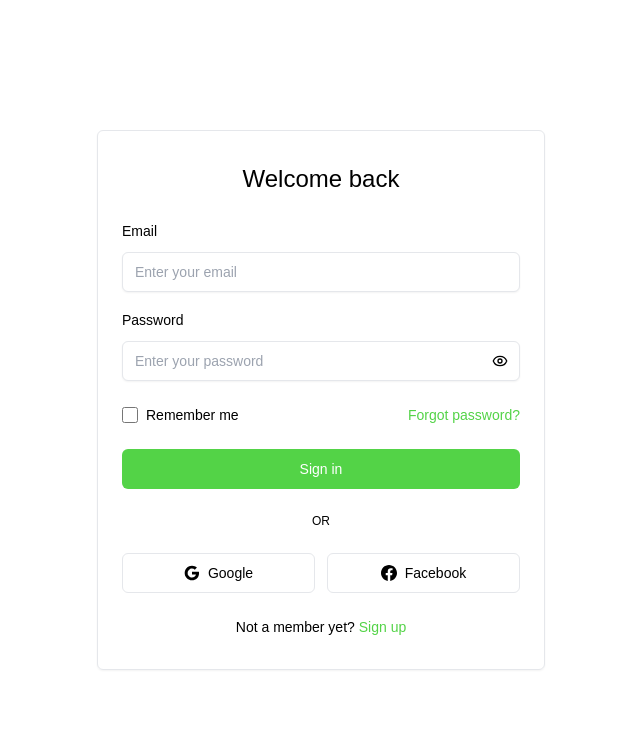
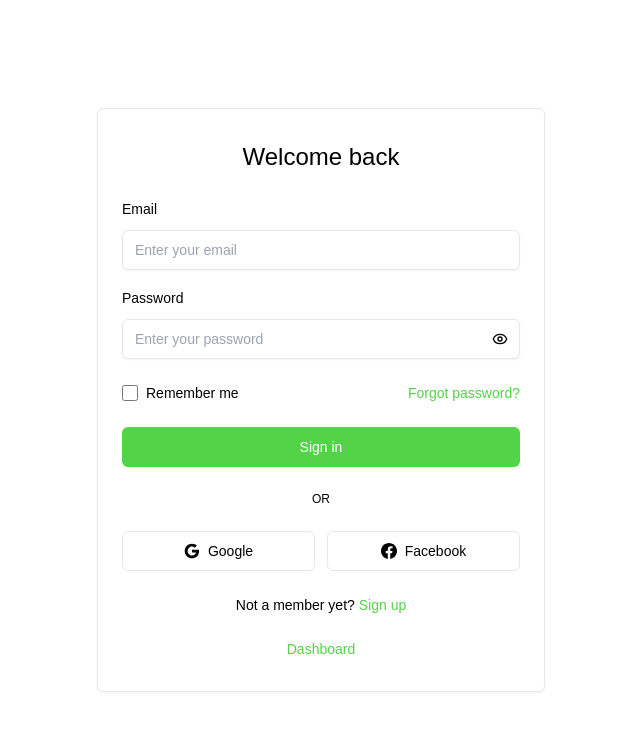
Before and after one commit to Raajkr07/safehold, a React (Vite) app in the folder frontend/: page /login in a window 1280 px wide. Shown: the top 730 px of the page, without its empty margins (319-959 px from the left). Built offline with nearby package versions, Linux system fonts and the light colour scheme.

Commit message:
added dashboard link, so users can view the dashboard without login

```diff
--- a/frontend/src/auth/pages/Login.jsx
+++ b/frontend/src/auth/pages/Login.jsx
@@ -173,6 +173,18 @@ const Login = ({ onNavigate }) => {
             </Link>
           </p>
         </div>
+
+        {/* provided the dashboard link for viewing purpose because this is static website. */}
+        <div className="text-center">
+          <p className="text-sm text-muted-foreground">
+            <Link
+              to='/app/dashboard'
+              className="text-primary hover:underline"
+            >
+              Dashboard
+            </Link>
+          </p>
+        </div>
       </div>
     </AuthLayout>
   );
```
